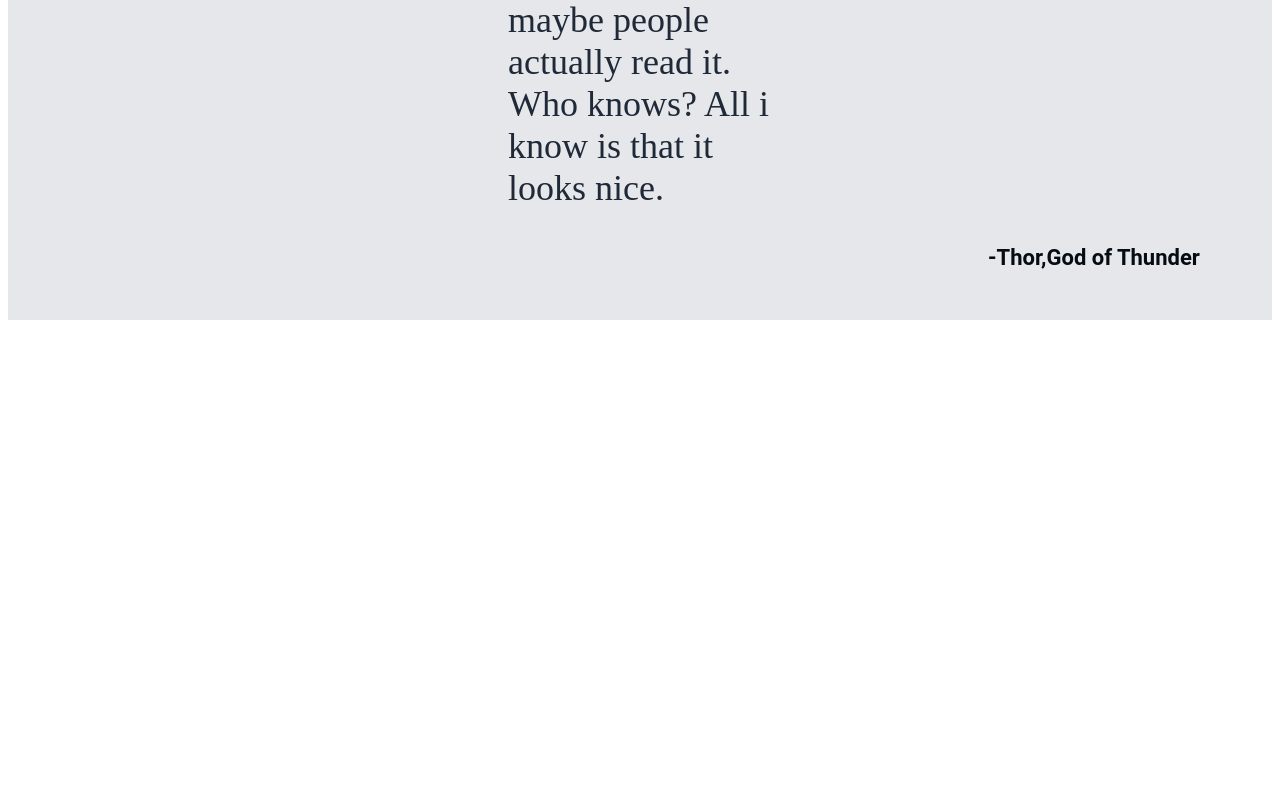
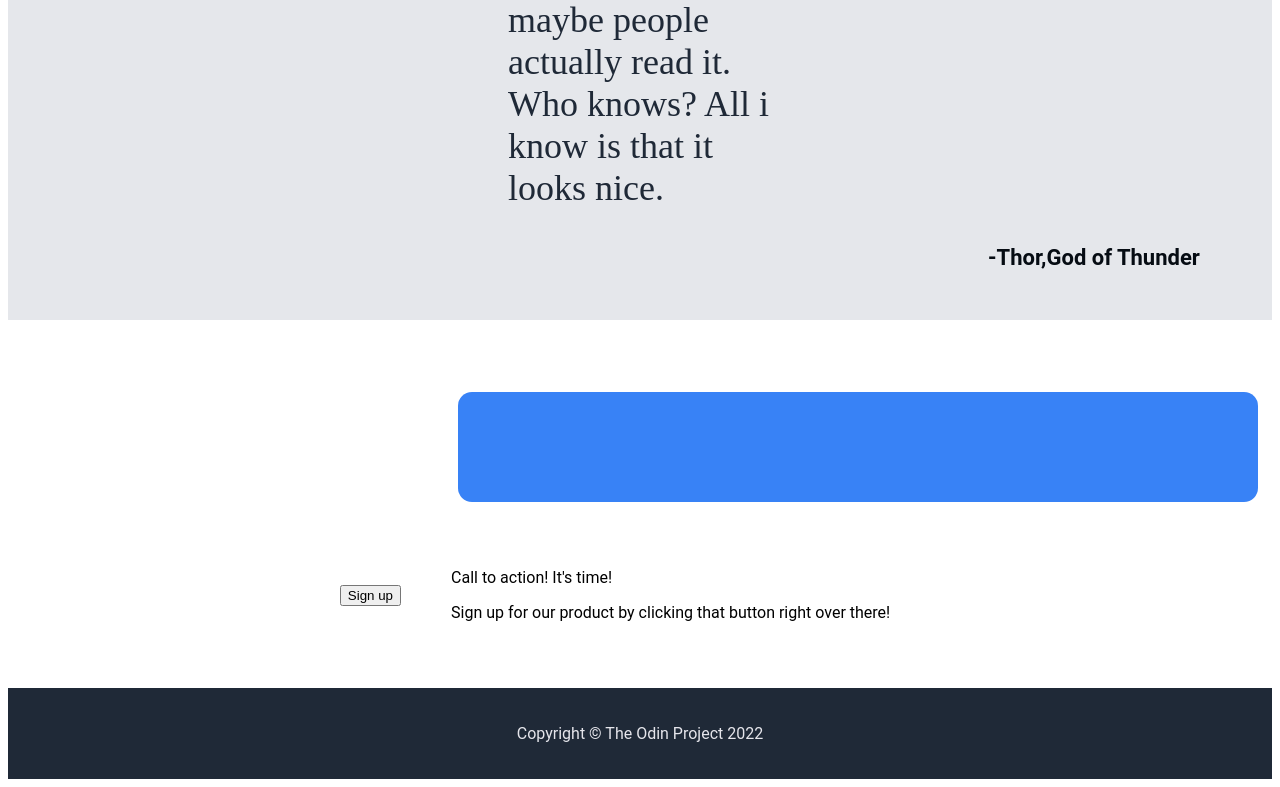
Before and after one commit to StanimirKosev/odin-landingPage, a plain HTML site: page index.html in a window 1280 px wide. Shown: the part 1206-1993 px from the top of the page. Before the commit the page ends 1548 px from the top, so only its background shows below. Drawn offline with Linux system fonts and the light colour scheme.

Commit message:
Work on section4 and footer

```diff
--- a/index.html
+++ b/index.html
@@ -46,7 +46,20 @@
         </p>
         <p class="credentials">-Thor,God of Thunder</p>
     </div>
+    <!--Section 4-->
+    <button class="bigbutton"></button>
+    <div class="content4">
 
+      <button class="smallbutton">Sign up</button>
+        <div class="text">
+        <p>Call to action! It's time!</p>
+        <p>Sign up for our product by clicking that button right over there!</p>
+        </div>
+    </div>
+    <!-- Footer -->
+    <div class="footer">
+        <p class="bb">Copyright © The Odin Project 2022</p>
+    </div>
 
 
 
--- a/style.css
+++ b/style.css
@@ -117,3 +117,40 @@ p {
     padding-left: 980px;
     padding-bottom: 50px;
 }
+
+/* Content 4 */
+.content4{
+    display: flex;
+    justify-content: center;
+    align-items: center;
+
+}
+.bigbutton{
+    padding:55px 400px;
+    background-color: #3882f6;
+    border:0;
+    border-radius:14px;
+    margin-left:450px;
+    margin-top: 50px;
+    display: inline;
+}
+.text{
+    display: inline;
+    justify-content:center;
+    padding: 50px;
+}
+.smallbutton{
+
+
+}
+
+/* Footer */
+.footer{
+    display:flex;
+    justify-content: center;
+    background-color: #1f2937;
+    color: #e5e5eb;
+}
+.bb{
+    padding:20px;
+}
```
